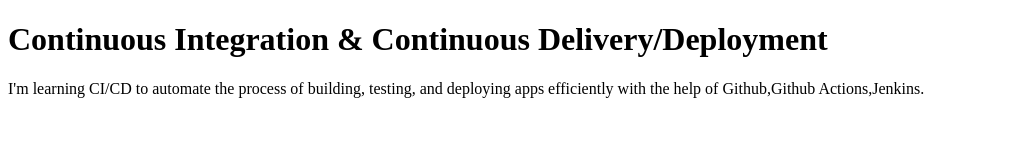
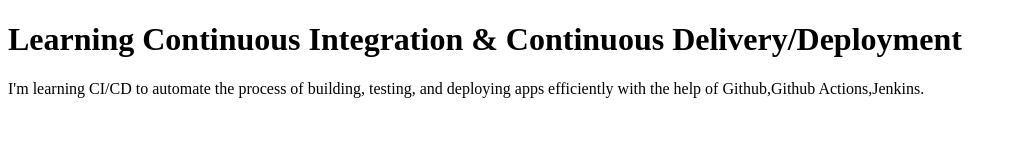
Before and after one commit to Dheeraj2482/DevOps_CICD, a plain HTML site: page app/index.html in a window 1280 px wide. Shown: the whole page, without its empty margins (0-1017 px from the left). Drawn offline with Linux system fonts and the light colour scheme.

Commit message:
Update Homepage

```diff
--- a/app/index.html
+++ b/app/index.html
@@ -4,7 +4,7 @@
 	<title>DevOps CI/CD HON </title>
 </head>
 <body>
-	<h1>Continuous Integration & Continuous Delivery/Deployment</h1>
+	<h1>Learning Continuous Integration & Continuous Delivery/Deployment</h1>
 	<p>I'm learning CI/CD to automate the process of building, testing, and deploying apps efficiently with the help of Github,Github Actions,Jenkins.</p>
 </body>
 </html>
```
